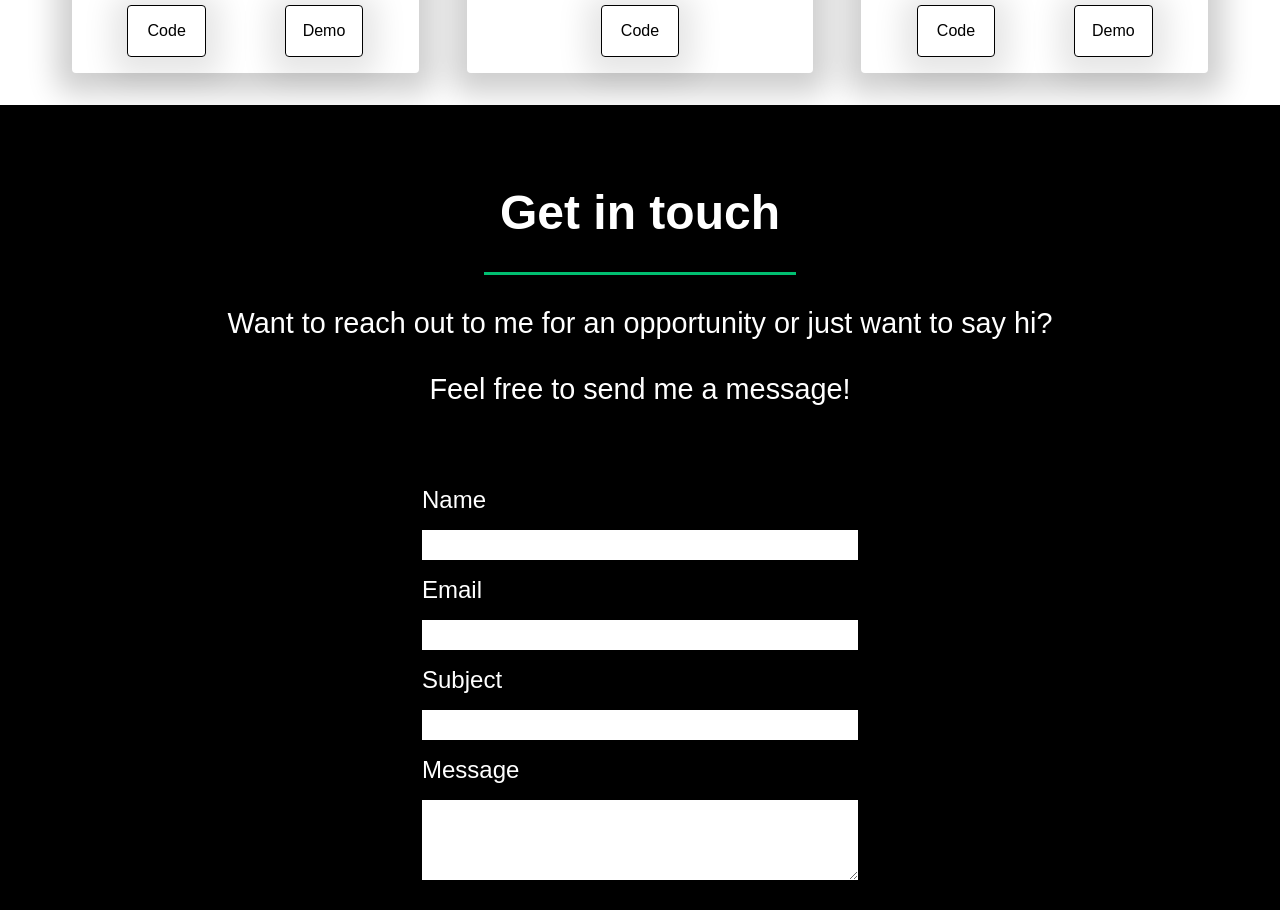
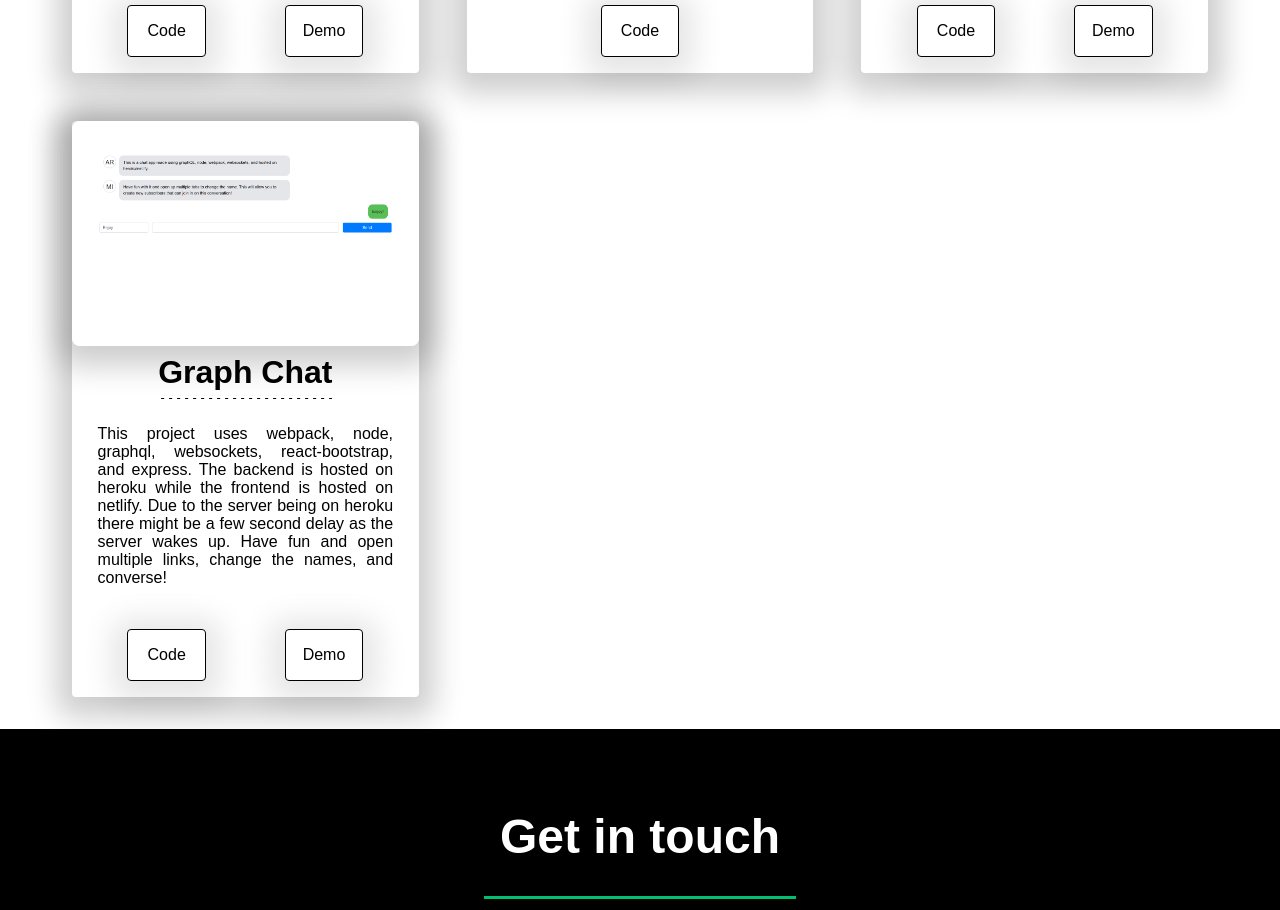
Before and after one commit to moabre/arweb-v1, a React (Create React App) app: page / in a window 1280 px wide. Shown: the part 2940-3850 px from the top of the page. Built offline with nearby package versions, Linux system fonts and the light colour scheme.

Commit message:
added graph chat into the project database

```diff
--- a/src/components/Projects/data.js
+++ b/src/components/Projects/data.js
@@ -4,6 +4,7 @@ import personalwebsite from '../../assets/projectpics/personalwebsite.png';
 import inventory from '../../assets/projectpics/inventory.png';
 import budget from '../../assets/projectpics/budget.png';
 import reduxtest from '../../assets/projectpics/redux-website.png';
+import graphchat from '../../assets/projectpics/graph-chat.png';
 
 const projects = [
   {
@@ -54,6 +55,14 @@ const projects = [
     git: 'https://github.com/moabre/redux-test',
     demo: 'https://trusting-dubinsky-2def93.netlify.app/',
   },
+  {
+    img: graphchat,
+    title: 'Graph Chat',
+    description:
+      'This project uses webpack, node, graphql, websockets, react-bootstrap, and express. The backend is hosted on heroku while the frontend is hosted on netlify. Due to the server being on heroku there might be a few second delay as the server wakes up. Have fun and open multiple links, change the names, and converse!',
+    git: 'https://github.com/moabre/graph-chat',
+    demo: 'https://friendly-newton-244193.netlify.app/',
+  },
 ];
 
 export default projects;
```
Also changed, not shown: src/assets/projectpics/graph-chat.png (added), 1 other file (tests, documents, lock files or other folders).
